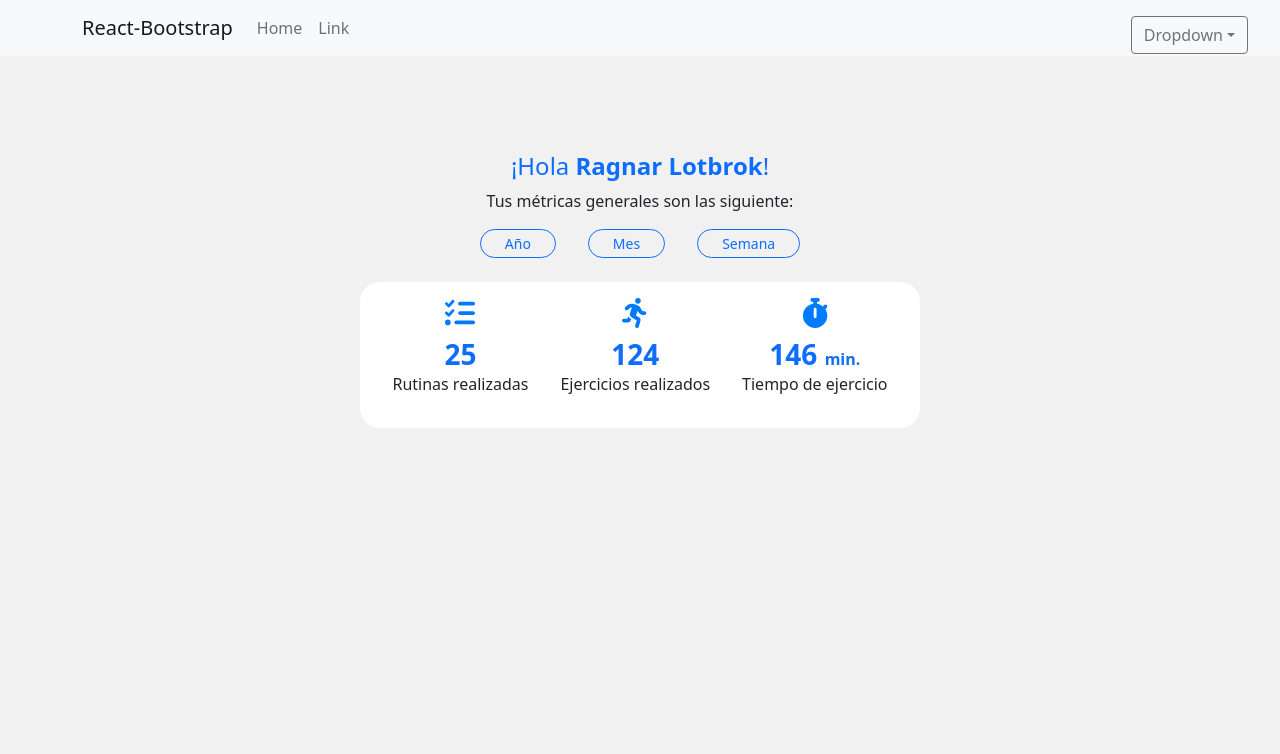
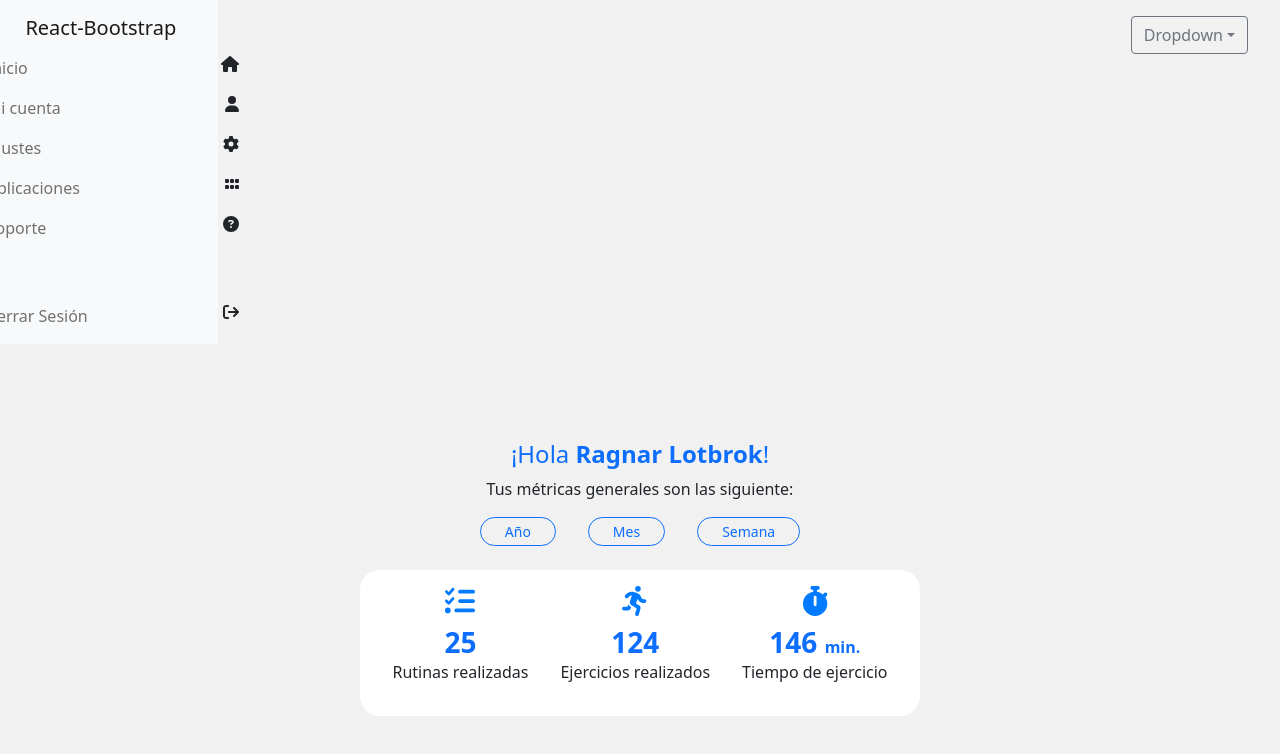
Before and after one commit to agustingu20/desafio-aictive, a React (Create React App) app: page / in a window 1280 px wide. Shown: the top 754 px of the page. Built offline with nearby package versions, Linux system fonts and the light colour scheme.

Commit message:
Add links, icons and edited sidebar

```diff
--- a/src/App.css
+++ b/src/App.css
@@ -18,3 +18,20 @@
   background-color: white;
   border-radius: 20px;
 }
+
+/* CSS SideBar */
+.sidebar {
+  position: fixed;
+  width: 17vw;
+  height: 100%;
+  /* left: -12vw; */
+}
+
+.sidebar-container {
+  display: flex;
+  flex-direction: column;
+}
+
+.sidebar-icons {
+  margin-left: 7rem;
+}
--- a/src/components/NavBar.js
+++ b/src/components/NavBar.js
@@ -1,16 +1,40 @@
+import { FontAwesomeIcon } from '@fortawesome/react-fontawesome'
+import { faHouse, faUser, faGear, faGrip, faCircleQuestion, faArrowRightFromBracket } from "@fortawesome/free-solid-svg-icons"
 import React from 'react'
 import { Navbar, Nav, Container } from "react-bootstrap"
 
 export default function NavBar() {
     return (
-        <Navbar bg="light" expand="lg">
-            <Container>
+        <Navbar bg="light" expand="lg" className='sidebar'>
+            <Container className='sidebar-container'>
                 <Navbar.Brand href="#home">React-Bootstrap</Navbar.Brand>
                 <Navbar.Toggle aria-controls="basic-navbar-nav" />
-                <Navbar.Collapse id="basic-navbar-nav">
-                    <Nav className="me-auto">
-                        <Nav.Link href="#home">Home</Nav.Link>
-                        <Nav.Link href="#link">Link</Nav.Link>
+                <Navbar.Collapse id="basic-navbar-nav" className='flex-column icons-column'>
+                    <Nav className="me-auto flex-column text-start" style={{ width: "260px" }}>
+                        <div className='d-flex justify-content-between'>
+                            <Nav.Link href="#home">Inicio</Nav.Link>
+                            <FontAwesomeIcon icon={faHouse} className="mt-2" />
+                        </div>
+                        <div className='d-flex justify-content-between'>
+                            <Nav.Link href="#link">Mi cuenta</Nav.Link>
+                            <FontAwesomeIcon icon={faUser} className="mt-2" />
+                        </div>
+                        <div className='d-flex justify-content-between'>
+                            <Nav.Link href="#link">Ajustes</Nav.Link>
+                            <FontAwesomeIcon icon={faGear} className="mt-2" />
+                        </div>
+                        <div className='d-flex justify-content-between'>
+                            <Nav.Link href="#link">Aplicaciones</Nav.Link>
+                            <FontAwesomeIcon icon={faGrip} className="mt-2" />
+                        </div>
+                        <div className='d-flex justify-content-between'>
+                            <Nav.Link href="#link">Soporte</Nav.Link>
+                            <FontAwesomeIcon icon={faCircleQuestion} className="mt-2" />
+                        </div>
+                        <div className='d-flex justify-content-between mt-5'>
+                            <Nav.Link href="#link" className='text-start'>Cerrar Sesión</Nav.Link>
+                            <FontAwesomeIcon icon={faArrowRightFromBracket} className="mt-2" />
+                        </div>
                     </Nav>
                 </Navbar.Collapse>
             </Container>
```
